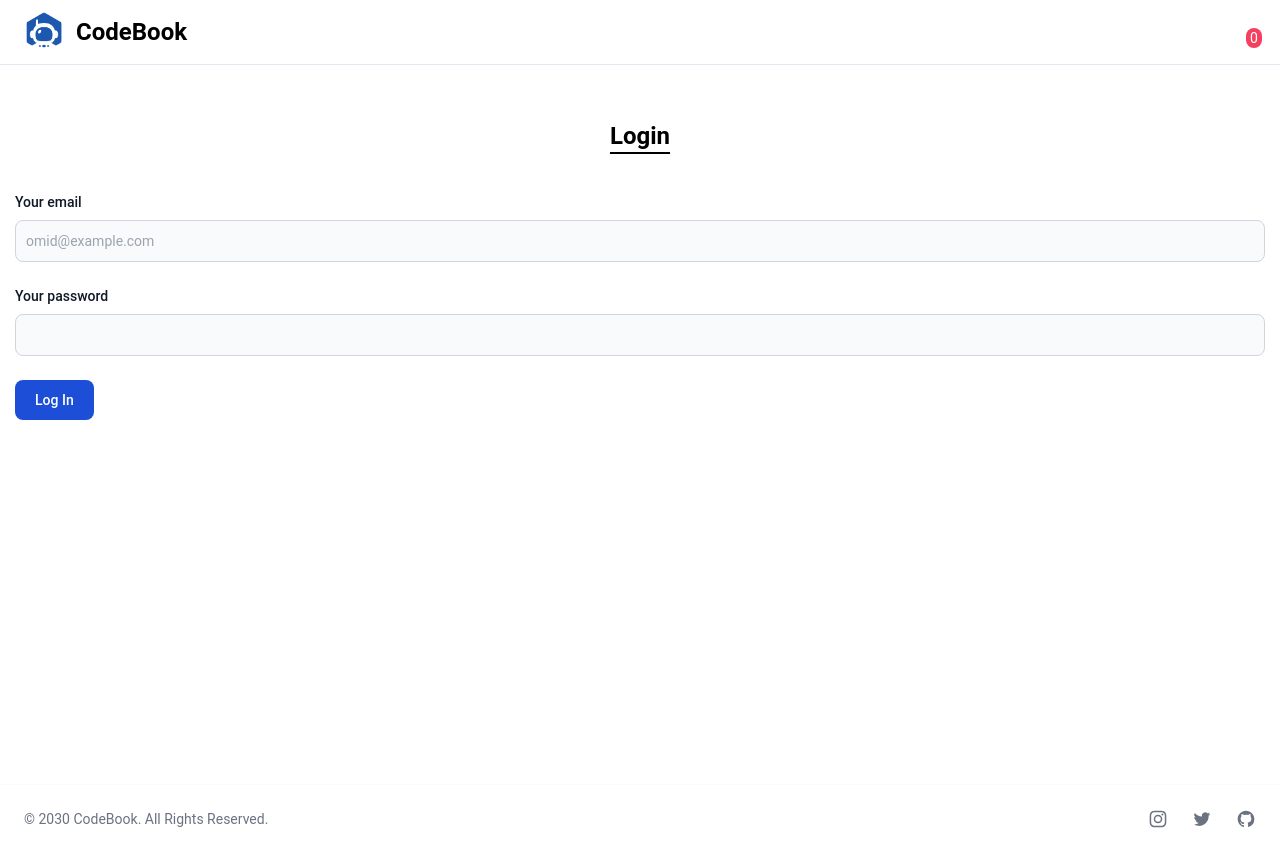
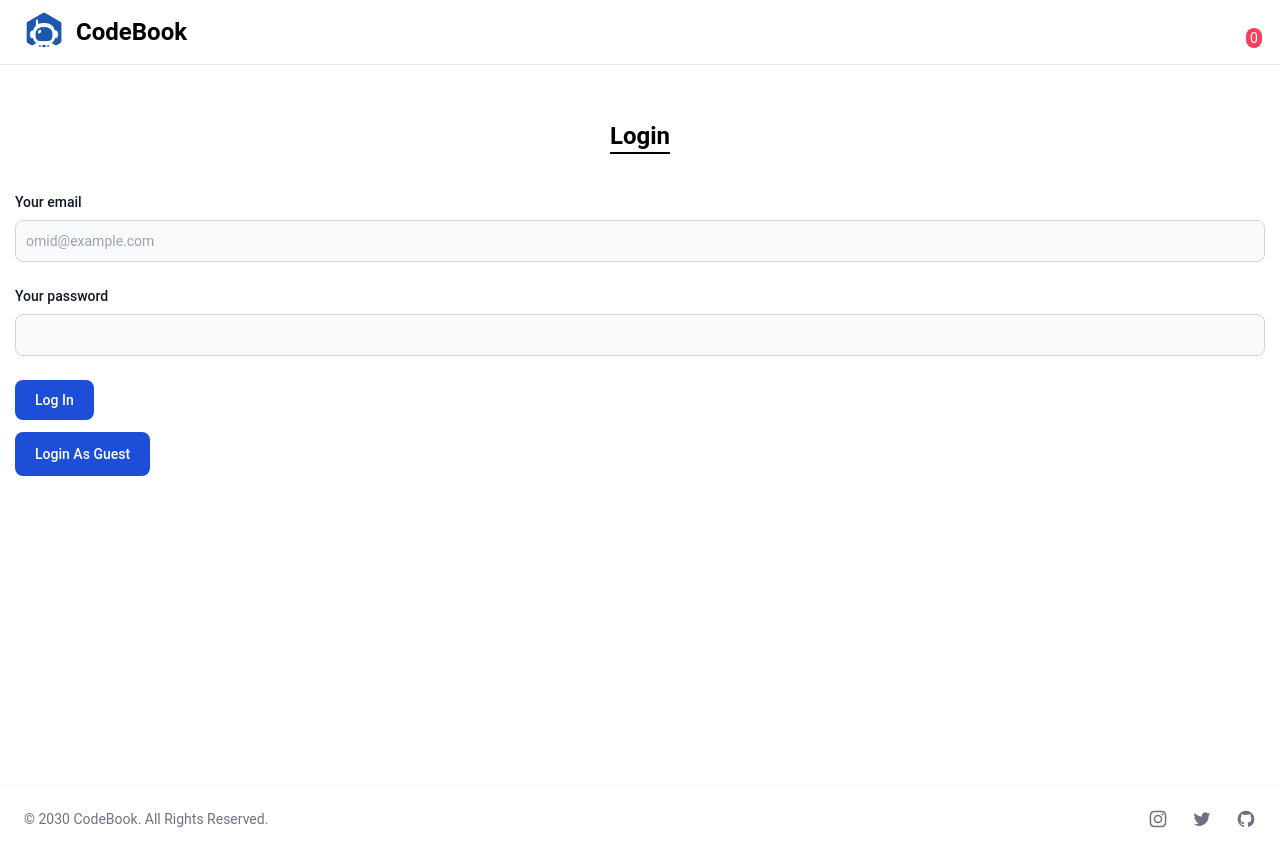
Before and after one commit to OmidAlikhel/Codebook, a React (Create React App) app: page /login in a window 1280 px wide. Built offline with nearby package versions, Linux system fonts and the light colour scheme.

Commit message:
adding changes of login as guest

```diff
--- a/src/pages/Login.js
+++ b/src/pages/Login.js
@@ -12,16 +12,39 @@
 
   async function handleLogin(event) {
     event.preventDefault();
-    try {const authDetail = {
-      email: email.current.value,
-      password: password.current.value,
-    };
-    const data = await login(authDetail);
-    data.accessToken ? navigate("/products") : toast.error(data); }
-    catch (error) {
-      toast.error(error.message, {closeButton: true, position : "bottom-center"})
+    try {
+      const authDetail = {
+        email: email.current.value,
+        password: password.current.value,
+      };
+      const data = await login(authDetail);
+      data.accessToken ? navigate("/products") : toast.error(data);
+    } catch (error) {
+      toast.error(error.message, {
+        closeButton: true,
+        position: "bottom-center",
+      });
     }
+  }
 
+  async function handleGuestLoing(event) {
+    event.preventDefault();
+    email.current.value = "omid@example.com";
+    password.current.value = "omid123";
+    try {
+      const authDetail = {
+        email: email.current.value,
+        password: password.current.value,
+      };
+
+      const data = await login(authDetail);
+      data.accessToken ? navigate("/products") : toast.error(data);
+    } catch (error) {
+      toast.error(error.message, {
+        closeButton: true,
+        position: "bottom-center",
+      });
+    }
   }
   return (
     <main>
@@ -70,7 +93,12 @@
           Log In
         </button>
       </form>
-      {/* <button className="mt-3 cursor-pointer text-white bg-blue-700 hover:bg-blue-800 focus:ring-4 focus:outline-none focus:ring-blue-300 font-medium rounded-lg text-sm w-full sm:w-auto px-5 py-3 text-center dark:bg-blue-600 dark:hover:bg-blue-700 dark:focus:ring-blue-800">Login As Guest</button> */}
+      <button
+        onClick={handleGuestLoing}
+        className="mt-3 cursor-pointer text-white bg-blue-700 hover:bg-blue-800 focus:ring-4 focus:outline-none focus:ring-blue-300 font-medium rounded-lg text-sm w-full sm:w-auto px-5 py-3 text-center dark:bg-blue-600 dark:hover:bg-blue-700 dark:focus:ring-blue-800"
+      >
+        Login As Guest
+      </button>
     </main>
   );
 };
```
